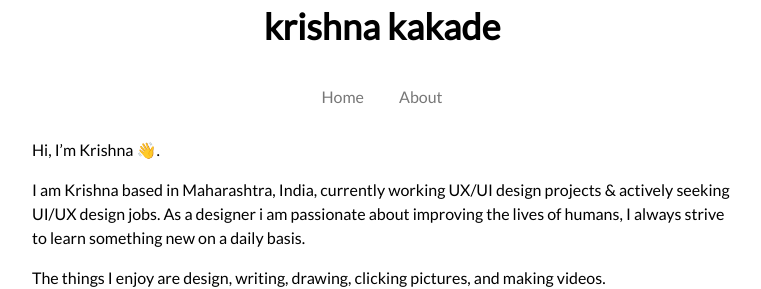
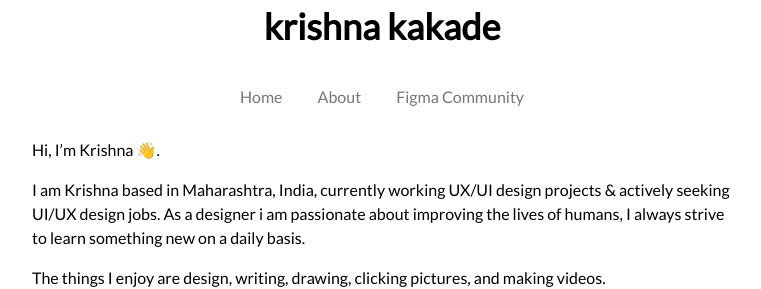
Before and after one commit to krishnadevz/krishnadevz.github.io, a Jekyll site: the page built from index.md, in a window 1280 px wide. Shown: the part 172-461 px from the top of the page, without its empty margins (258-1019 px from the left). Built offline with Jekyll 4.4.1, drawn with Linux system fonts in a browser that asks for light colours; nearby versions of some CDN libraries.

Commit message:
navigation updates

```diff
--- a/_data/navigation.yml
+++ b/_data/navigation.yml
@@ -2,3 +2,5 @@
   link: /
 - name: About
   link: /About
+- name: Figma Community
+  link: https://www.figma.com/@krishnadevz
```
